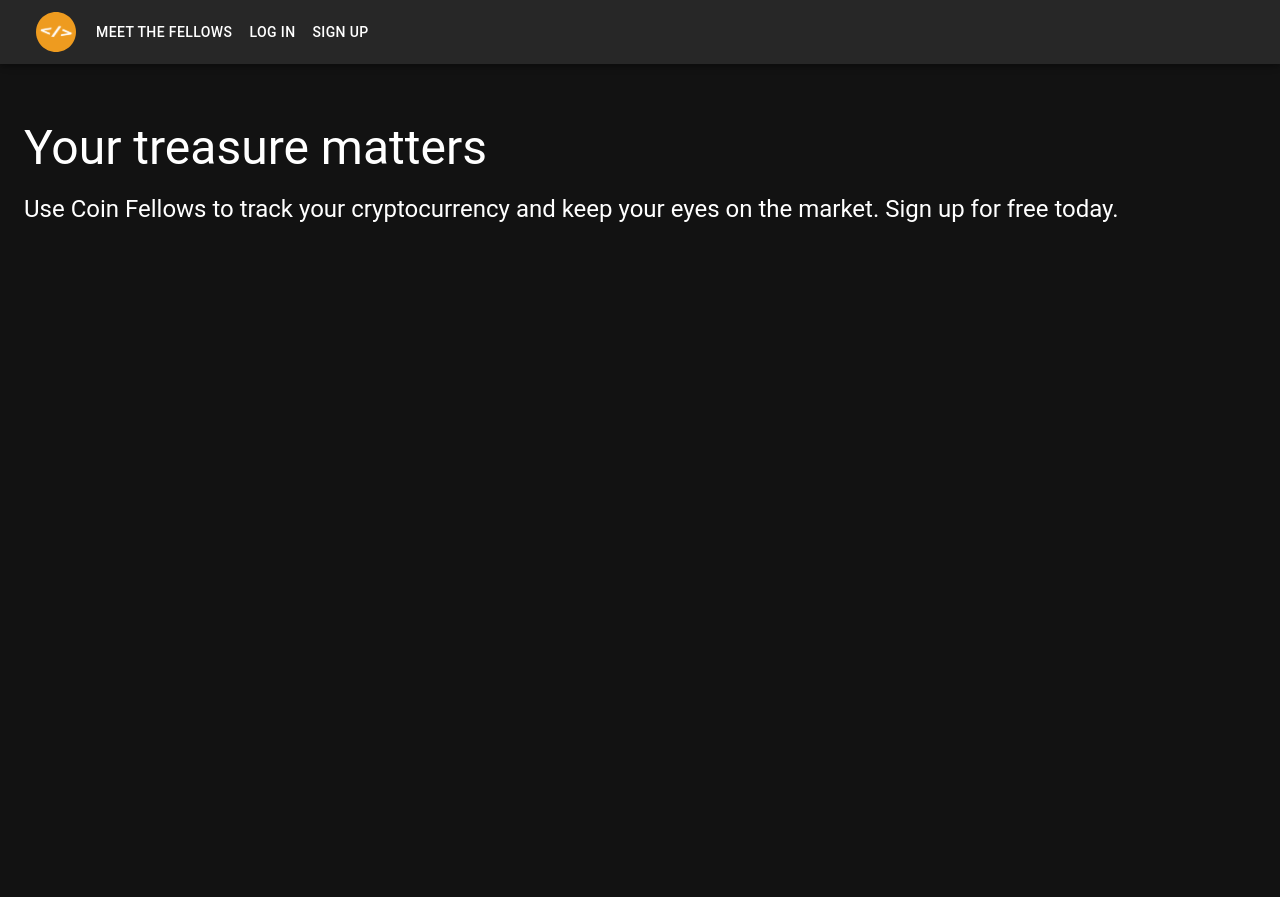
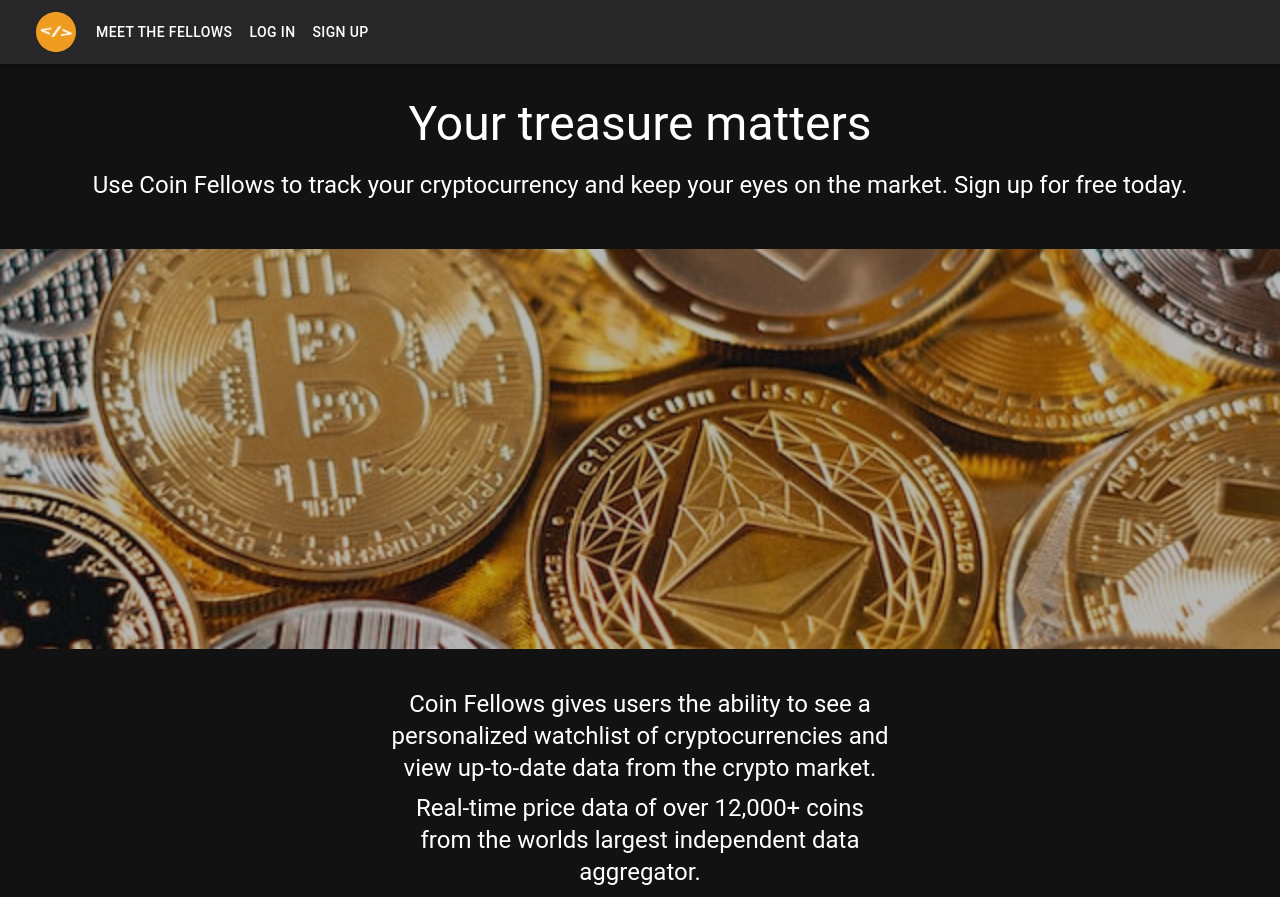
Before and after one commit to Windows-Extreme/based-coin, a React (Create React App) app: page / in a window 1280 px wide. Before the commit the page ends 800 px from the top, so only its background shows below. Built offline with nearby package versions, Linux system fonts and the light colour scheme; no server answers.

Commit message:
added image to homepage

```diff
--- a/src/DevProfiles.json
+++ b/src/DevProfiles.json
@@ -3,7 +3,7 @@
       "_id": 1,
       "image_url": "/img/RobertProImg.jpg",
       "name": "Robert Shepley",
-      "description": "A unicorn and a narwhal nuzzling their horns",
+      "description": "Robert Shepley is a software developer with a background in sound design and audio engineering. He has worked for the US Army Bands as a recording and live sound engineer for six years, and is excited to transfer his skills in technical problem solving to the world of software development. He currently lives in Tacoma, WA with his wife and two cats.",
       "linkedin": "https://www.linkedin.com/in/robert-shepley/",
       "github": "https://github.com/ShepleySound"
     },
@@ -11,7 +11,7 @@
       "_id": 2,
       "image_url": "/img/LuisProImg.jpg",
       "name": "Luis Rosales",
-      "description": "Mother (or father) rhino with two babies",
+      "description": "Luis Rosales is a current United States Army Soldier and student at Code Fellows, pursuing certification in Advanced Software Development in Full-Stack JavaScript. Being a prior Maintenance Supervisor Luis possesses tested knowledge in problem solving, Excel and foundational team building. Luis' passion for coding first arose when he started studying Python as a self taught developer. After building his first application he knew this was the career path for him to follow. Luis completes his contract with the United States Army at the end of year 2022 and will pursue his passion for coding as a Software Engineer.",
       "linkedin": "https://www.linkedin.com/in/luis-rosales-jr/",
       "github": "https://github.com/RosalesJr"
     },
@@ -19,7 +19,7 @@
       "_id": 3,
       "image_url": "/img/BrandonProImg.jpg",
       "name": "Brandon Pitts",
-      "description": "Someone wearing a creepy unicorn head mask",
+      "description": "My name is Brandon Pitts, I live in Las Vegas, NV but I am originally from Hawaii. I am a US Army Veteran and an aspiring Fullstack Software engineer. In my previous profession, I was a Building Engineer and I would service and maintain on-site power plants. I am ready and looking forward to making this career change and building out web3 projects on my own time.",
       "linkedin": "https://www.linkedin.com/in/brandomoki/",
       "github": "https://github.com/brandomoki"
     },
--- a/src/components/unsigned-layout.js
+++ b/src/components/unsigned-layout.js
@@ -24,7 +24,7 @@
         </AppBar>
         <Box
           component='main'
-          sx={{ flexGrow: 1, bgcolor: 'background.detault', p: 3 }}
+          sx={{ flexGrow: 1, bgcolor: 'background.detault', p: 0 }}
         >
           <ToolBar />
           {children}
--- a/src/pages/public-page.js
+++ b/src/pages/public-page.js
@@ -2,15 +2,26 @@
 import React from 'react';
 import { UnsignedLayout } from '../components/unsigned-layout';
 
+
+
 export const PublicPage = () => {
   return (
     <UnsignedLayout>
-      <Box mt={4}>
-        <Typography variant='h3' gutterBottom>
+      <Box mt={4} align = "center">
+        <Typography variant='h3' gutterBottom align = "center">
           Your treasure matters
         </Typography>
-        <Typography variant='h5' gutterBottom>
+        <Typography variant='h5' gutterBottom align = "center">
           Use Coin Fellows to track your cryptocurrency and keep your eyes on the market. Sign up for free today.
+        </Typography>
+      </Box>
+      <Box mt={4} align = "center">
+      <Box component='img' src="img/coins-image.jpg" alt="BigCo Inc. logo"  sx={{width: '100%', height: 400, objectFit: 'cover', opacity:'0.7'}} mt={2} mb={4}/>
+        <Typography variant='h5' gutterBottom align = "center" maxWidth={500}>
+        Coin Fellows gives users the ability to see a personalized watchlist of cryptocurrencies and view up-to-date data from the crypto market.
+        </Typography>
+        <Typography variant='h5' align = "center" gutterBottom maxWidth={500}>
+        Real-time price data of over 12,000+ coins from the worlds largest independent data aggregator.
         </Typography>
       </Box>
     </UnsignedLayout>
```
Also changed, not shown: public/img/JunProImg.jpg, 1 other file (tests, documents, lock files or other folders).
